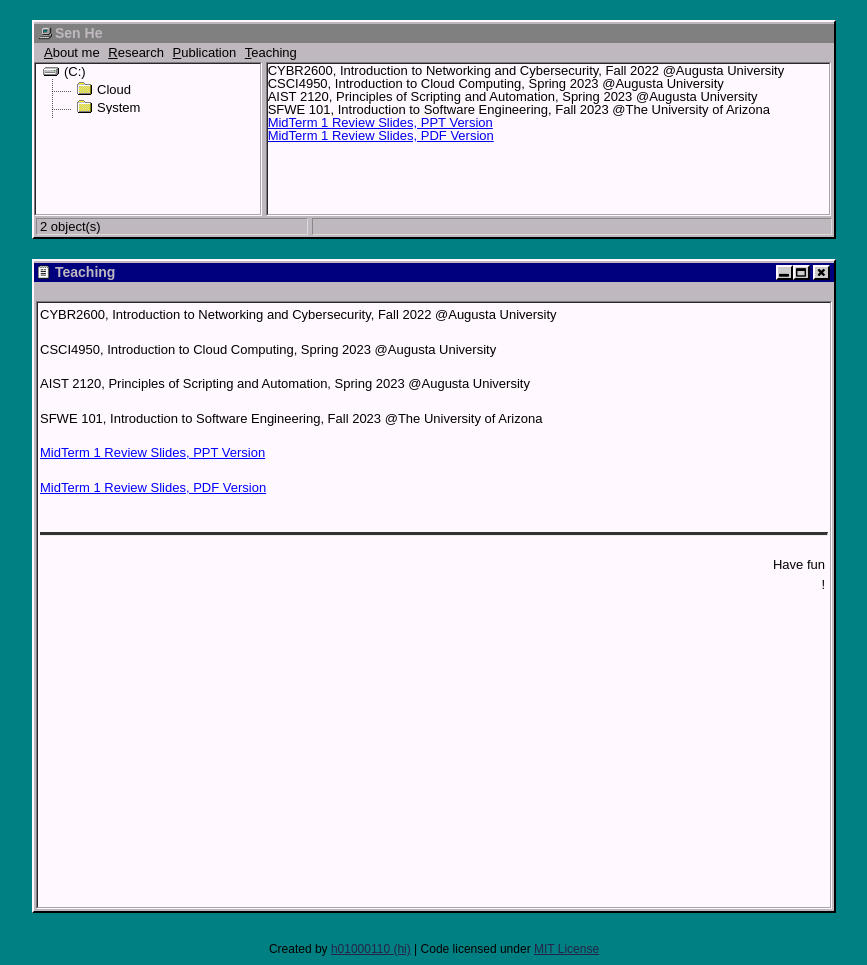
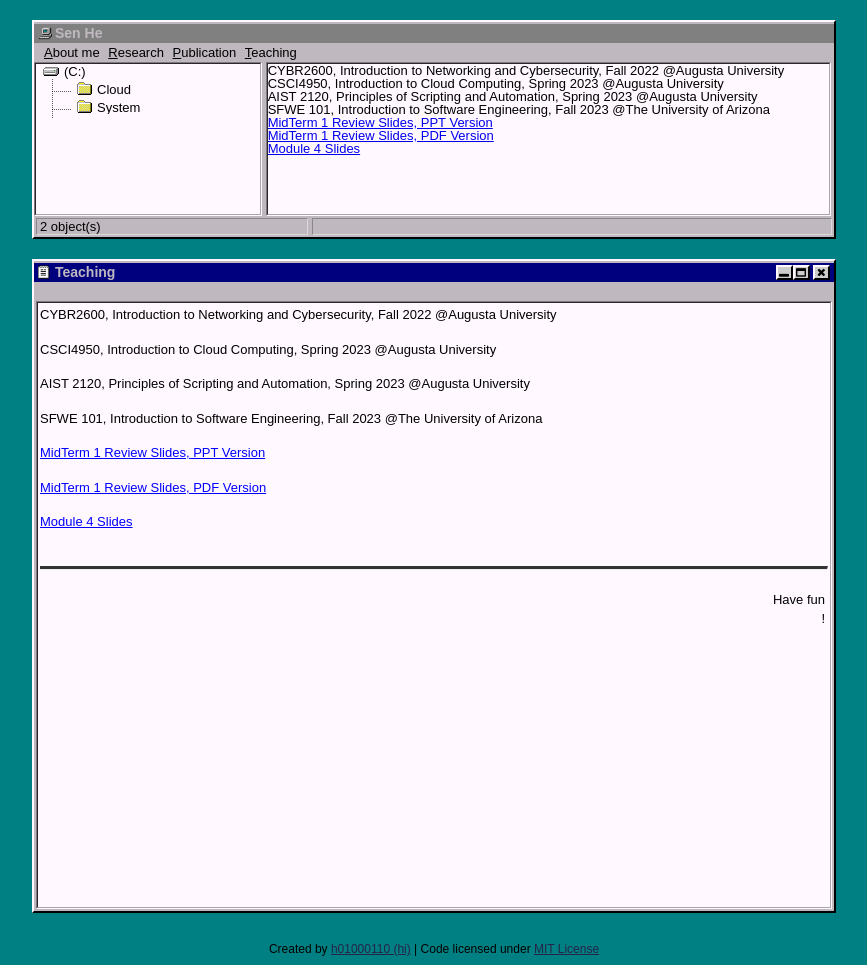
Before and after one commit to sen-he/sen-he.github.io, a Jekyll site: the page built from teaching/index.md, in a window 1280 px wide. Shown: the whole page, without its empty margins (206-1073 px from the left). Built offline with Jekyll 4.4.1, drawn with Linux system fonts in a browser that asks for light colours.

Commit message:
Update index.md

```diff
--- a/teaching/index.md
+++ b/teaching/index.md
@@ -14,3 +14,5 @@ title: Teaching
   [MidTerm 1 Review Slides, PPT Version](https://github.com/sen-he/sen-he.github.io/blob/master/teaching/Midterm1_Review.pptx)
 
   [MidTerm 1 Review Slides, PDF Version](https://github.com/sen-he/sen-he.github.io/blob/master/teaching/Midterm1_Review.pdf)
+
+  [Module 4 Slides](https://github.com/sen-he/sen-he.github.io/blob/master/teaching/Module%204%20-%20Software%20Implementation%20In%20Class%20Activities.pptx)
```
